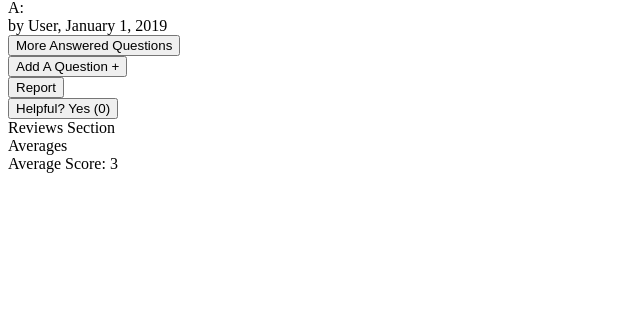
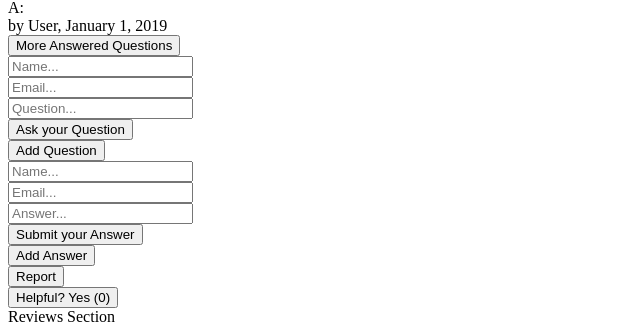
Before and after one commit to mwolf2531/Project-Catwalk, a React app: page / in a window 1280 px wide. Shown: the part 236-560 px from the top of the page, without its empty margins (0-640 px from the left). Built offline with nearby package versions, Linux system fonts and the light colour scheme; no server answers; the HTML template or start-up script is replaced by a standard one.

Commit message:
Commit modal work

```diff
--- a/src/components/QAs/AddAnswer.jsx
+++ b/src/components/QAs/AddAnswer.jsx
@@ -3,16 +3,31 @@ import ReactDOM from 'react-dom';
 
 
 
-class AddAnswer extends React.Component {
-  render() {
-    return (
-      <div>
-        <button>Add Answer</button>
-      </div>
-    )
-  }
+const AddAnswer = ({ handleAnswerClose, showAnswer, children }) => {
 
+  const showHideClassName = showAnswer ? "modal display-block" : "modal display-none";
+
+  return (
+    <div className={showHideClassName}>
+      <section className="modal-main">
+        {children}
+        <form action="/action_page.php">
+          <input type="text" placeholder="Name..." name="name" />
+        </form>
+        <form action="/action_page.php">
+          <input type="text" placeholder="Email..." name="email" />
+        </form>
+        <form action="/action_page.php">
+          <input type="text" placeholder="Answer..." name="question" />
+        </form>
+        <button type="button" onClick={handleAnswerClose}>
+          Submit your Answer
+        </button>
+      </section>
+    </div>
+  );
 }
+
 
 export default AddAnswer;
 
--- a/src/components/QAs/AddQuestion.jsx
+++ b/src/components/QAs/AddQuestion.jsx
@@ -2,18 +2,31 @@ import React from 'react';
 import ReactDOM from 'react-dom';
 
 
-class AddQuestion extends React.Component {
+const AddQuestion = ({ handleQuestionClose, showQuestion, children }) => {
 
+  const showHideClassName = showQuestion ? "modal display-block" : "modal display-none";
 
-  render() {
-    return (
-      <div>
-        <button>Add A Question +</button>
-      </div>
-    )
-  }
+  return (
+    <div className={showHideClassName}>
+      <section className="modal-main">
+        {children}
+        <form action="/action_page.php">
+          <input type="text" placeholder="Name..." name="name" />
+        </form>
+        <form action="/action_page.php">
+          <input type="text" placeholder="Email..." name="email" />
+        </form>
+        <form action="/action_page.php">
+          <input type="text" placeholder="Question..." name="question" />
+        </form>
+        <button type="button" onClick={handleQuestionClose}>
+          Ask your Question
+        </button>
+      </section>
+    </div>
+  );
+}
 
-}
 
 export default AddQuestion;
 
--- a/src/components/QAs/QAWidget.jsx
+++ b/src/components/QAs/QAWidget.jsx
@@ -6,14 +6,58 @@ import QuestionsAnswers from './QuestionsAnswers.jsx';
 import Report from './Report.jsx';
 import SearchBar from './SearchBar.jsx';
 import MoreAnswers from './MoreAnswers.jsx';
+import axios from 'axios';
 
 class QAWidget extends React.Component {
   constructor(props) {
     super(props);
     this.state = {
+      showQuestion: false,
+      showAnswer: false,
+      questions: [],
+      currentQuestion: '',
+      currentAnswer: '',
+      currentUser: ''
+    }
 
-    }
+    this.showQuestionModal = this.showQuestionModal.bind(this);
+    this.hideQuestionModal = this.hideQuestionModal.bind(this);
+    this.showAnswerModal = this.showAnswerModal.bind(this);
+    this.hideAnswerModal = this.hideAnswerModal.bind(this);
   }
+
+  componentDidMount() {
+    this.getAllReviews()
+  }
+
+  getAllReviews() {
+    axios.get("/api/questions")
+      .then((res) => {
+        let data = res.data
+        this.setState({
+          questions: data
+        })
+      })
+      .catch((err) => {
+        console.log("Axios /questions ERR", err);
+      });
+  }
+
+  showQuestionModal = () => {
+    this.setState({ showQuestion: true });
+  };
+
+  hideQuestionModal = () => {
+    this.setState({ showQuestion: false });
+  };
+
+  showAnswerModal = () => {
+    this.setState({ showAnswer: true });
+  };
+
+  hideAnswerModal = () => {
+    this.setState({ showAnswer: false });
+  };
 
   render() {
     return (
@@ -22,13 +66,28 @@ class QAWidget extends React.Component {
           <SearchBar />
         </div>
         <div>
-          <QuestionsAnswers />
+          <QuestionsAnswers question={this.state.questions} />
         </div>
         <div>
           <MoreAnswers />
         </div>
         <div>
-          <AddQuestion />
+          <AddQuestion
+            showQuestion={this.state.showQuestion}
+            handleQuestionClose={this.hideQuestionModal} />
+          <button type="button"
+            onClick={this.showQuestionModal}>
+            Add Question
+          </button>
+        </div>
+        <div>
+          <AddAnswer
+            showAnswer={this.state.showAnswer}
+            handleAnswerClose={this.hideAnswerModal} />
+          <button type="button"
+            onClick={this.showAnswerModal}>
+            Add Answer
+          </button>
         </div>
         <div>
           <Report />
--- a/src/components/QAs/QuestionsAnswers.jsx
+++ b/src/components/QAs/QuestionsAnswers.jsx
@@ -1,11 +1,12 @@
 import React from 'react';
 
 
-const QuestionsAnswers = (props) => {
+const QuestionsAnswers = ({ question }) => {
+
 
   return (
     <div>
-      <div>Q: </div>
+      <div>Q:  </div>
       <div>A: </div>
       <div>by User, January 1, 2019</div>
     </div>
```
Also changed, not shown: 2 other files (tests, documents, lock files or other folders).
